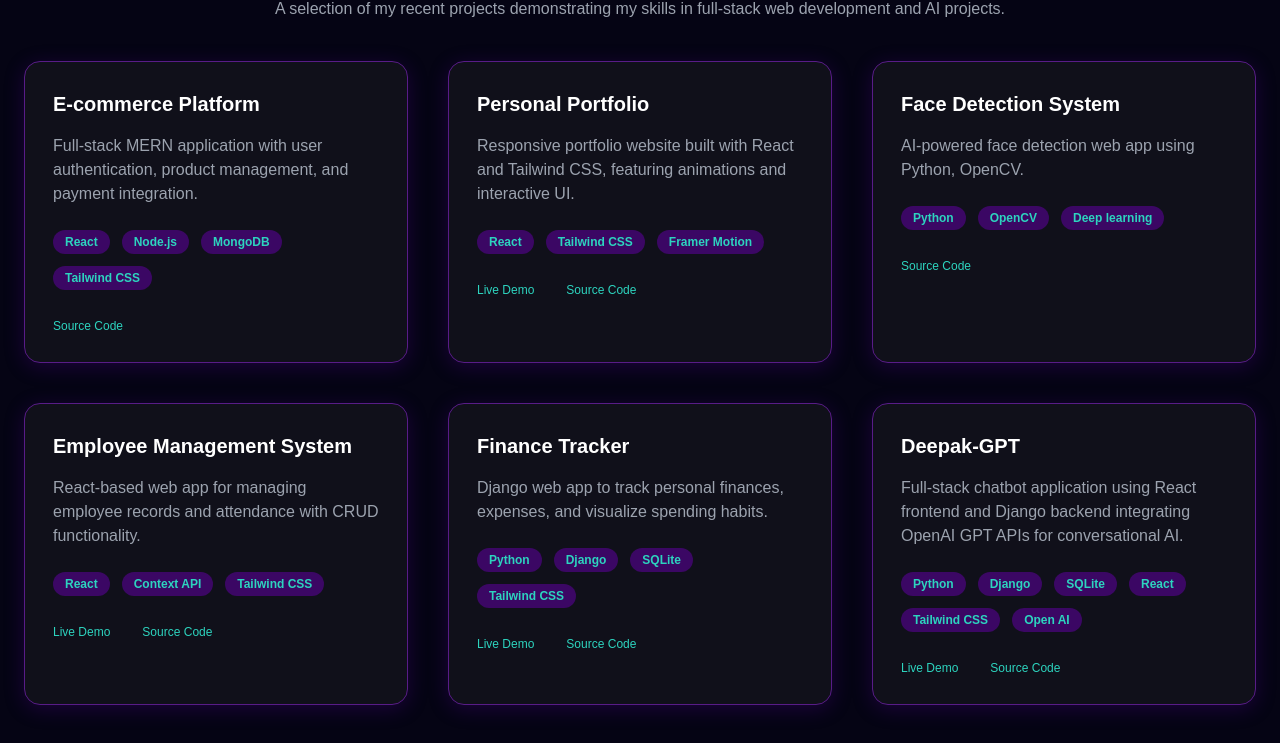
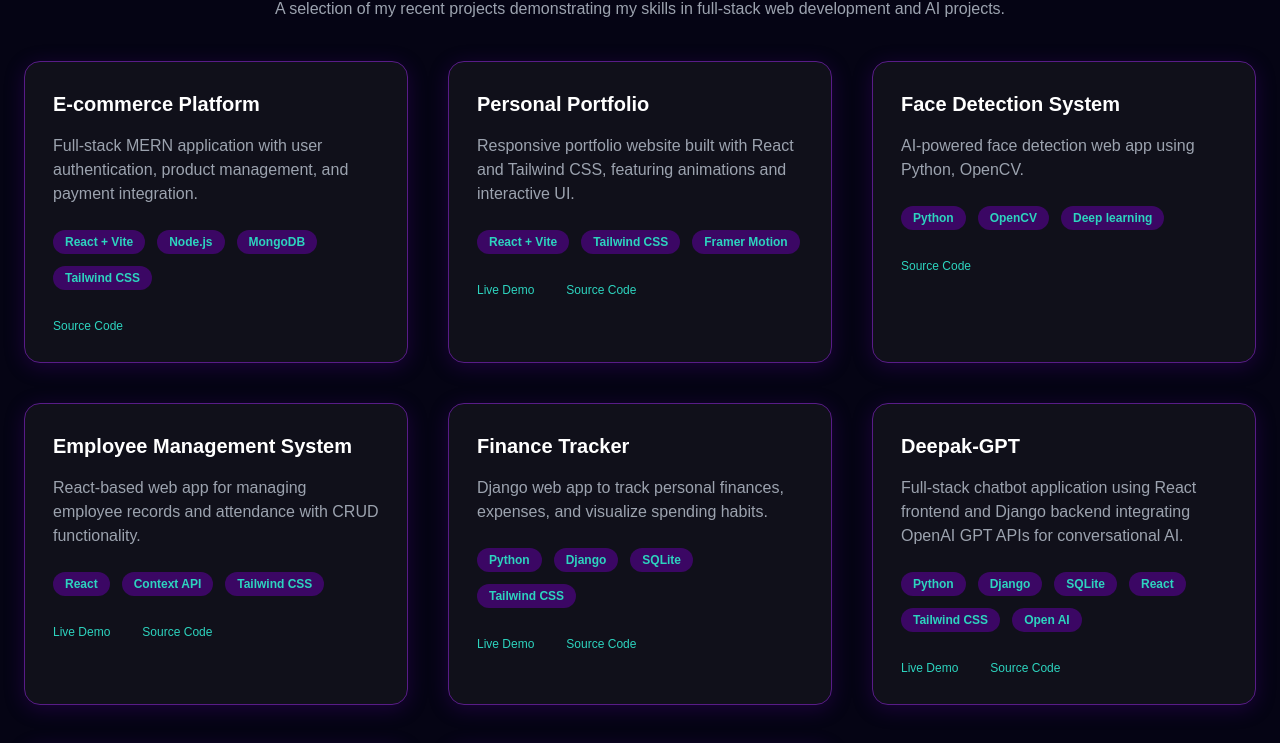
Before and after one commit to deepakmaharana278/My_Portfolio, a React (Vite) app in the folder Portfolio/: page / in a window 1280 px wide. Shown: the part 1995-2738 px from the top of the page. Built offline with nearby package versions, Linux system fonts and the light colour scheme.

Commit message:
My project

```diff
--- a/Portfolio/src/components/Work/Work.jsx
+++ b/Portfolio/src/components/Work/Work.jsx
@@ -5,14 +5,14 @@ const Work = () => {
     {
       title: "E-commerce Platform",
       description: "Full-stack MERN application with user authentication, product management, and payment integration.",
-      tech: ["React", "Node.js", "MongoDB", "Tailwind CSS"],
+      tech: ["React + Vite", "Node.js", "MongoDB", "Tailwind CSS"],
       demoLink: "",
       codeLink: "https://github.com/deepakmaharana278/E-Commerce-Website",
     },
     {
       title: "Personal Portfolio",
       description: "Responsive portfolio website built with React and Tailwind CSS, featuring animations and interactive UI.",
-      tech: ["React", "Tailwind CSS", "Framer Motion"],
+      tech: ["React + Vite", "Tailwind CSS", "Framer Motion"],
       demoLink: "https://my-portfolio-chi-nine-4vbjyr31n2.vercel.app/",
       codeLink: "https://github.com/deepakmaharana278/My_Portfolio",
     },
@@ -43,6 +43,20 @@ const Work = () => {
       tech: ["Python", "Django", "SQLite", "React", "Tailwind CSS", "Open AI"],
       demoLink: "https://mini-chat-bot-5.onrender.com/",
       codeLink: "https://github.com/deepakmaharana278/Mini-Chat-Bot",
+    },
+    {
+      title: "Hospitl Management System",
+      description: "Full-stack HMS application using React frontend and Django backend.",
+      tech: ["Python", "Django", "SQL", "React + Vite", "Bootstrap"],
+      demoLink: "",
+      codeLink: "https://github.com/deepakmaharana278/Hospital-Management-System",
+    },
+    {
+      title: "Food Ordering System",
+      description: "A full-stack food ordering system leveraging Python, Django, and React to provide seamless restaurant management and customer ordering experience.",
+      tech: ["Python", "Django", "SQLite", "React", "Bootstrap"],
+      demoLink: "",
+      codeLink: "https://github.com/deepakmaharana278/Food-Ordering-System",
     },
   ];
   return (
```
